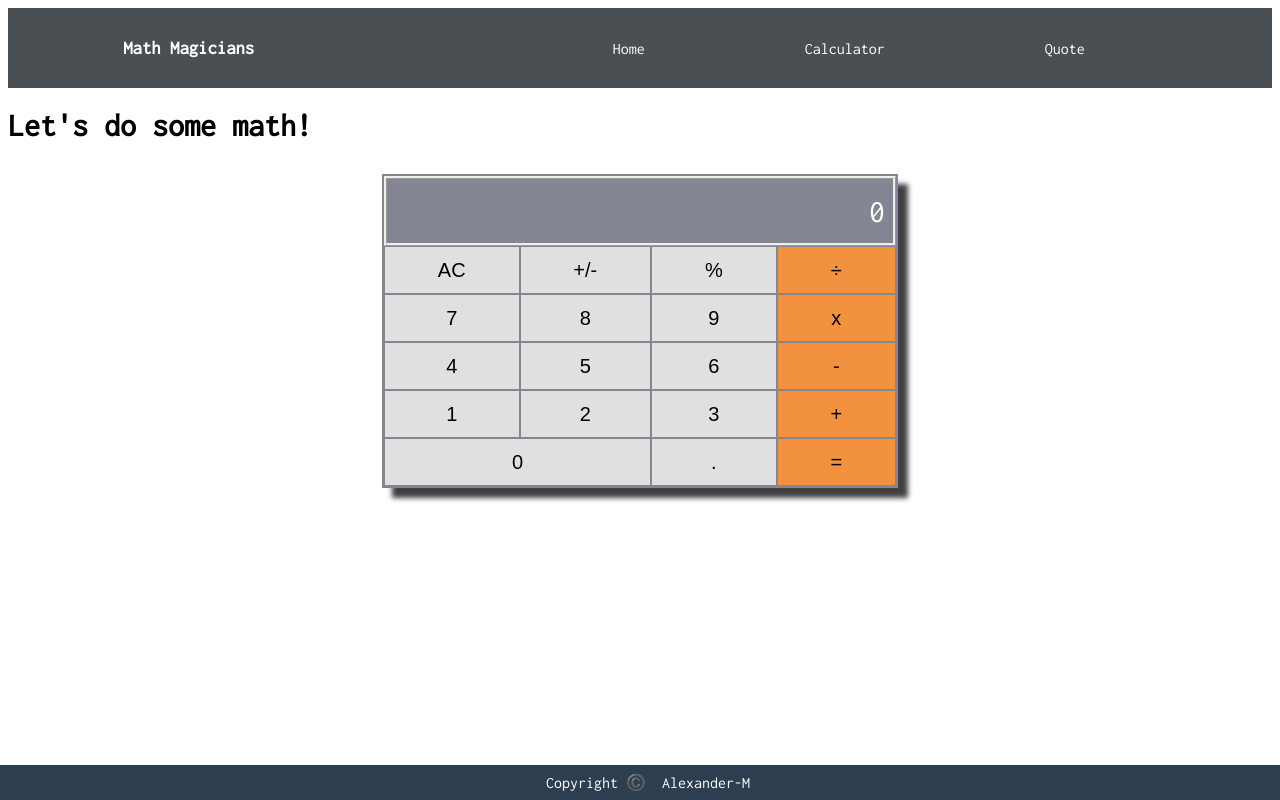
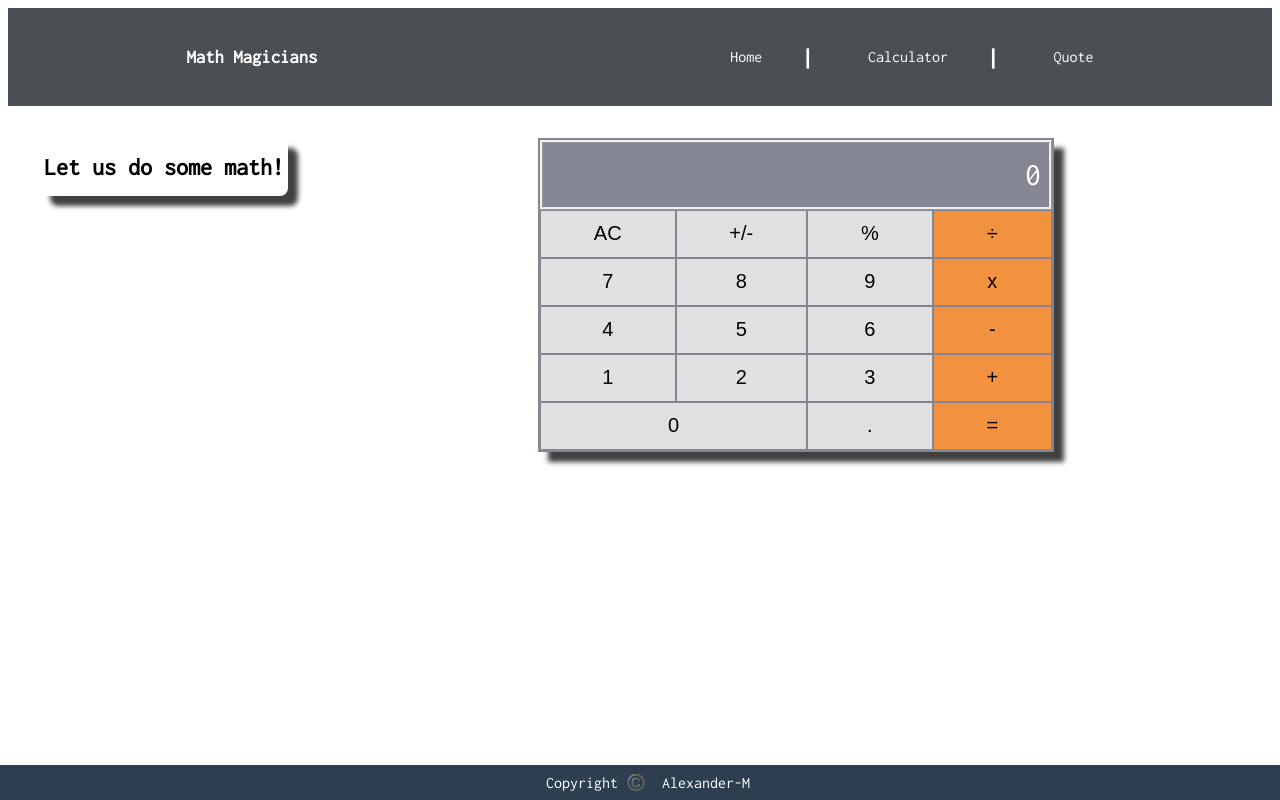
Before and after one commit to masangana/math-magicians, a React (Create React App) app: page /calculator in a window 1280 px wide. Built offline with nearby package versions, Linux system fonts and the light colour scheme.

Commit message:
add calculator page

```diff
--- a/src/App.css
+++ b/src/App.css
@@ -22,9 +22,9 @@ nav {
 
 .nav-links {
   list-style: none;
-  width: 50%;
+  width: 30%;
   display: flex;
-  justify-content: space-around;
+  justify-content: space-between;
   align-items: center;
   color: white;
 
@@ -86,3 +86,20 @@ a {
   margin-left: auto;
   font-style: italic;
 }
+
+/*calculator*/
+.TitleCal {
+  font-size: 1.5rem;
+  text-align: center;
+  margin: 2rem;
+  padding: 1rem 0.25rem;
+  background-color: white;
+  box-shadow: 10px 10px 5px 0 rgba(0, 0, 0, 0.75);
+  border-radius: 0.5rem;
+}
+
+.calculatorCont {
+  display: flex;
+  justify-content: space-around;
+  align-items: flex-start;
+}
--- a/src/components/Calculator.js
+++ b/src/components/Calculator.js
@@ -39,7 +39,8 @@ const Calculator = () => {
 
   return (
     <>
-      <h1 className="TitleCal">Let&apos;s do some math!</h1>
+      <div className="calculatorCont">
+        <h1 className="TitleCal">Let us do some math!</h1>
         <div className="Calculator">
           <span className="Display">{result}</span>
           <section className="Keypad">
@@ -56,6 +57,7 @@ const Calculator = () => {
             ))}
           </section>
         </div>
+      </div>
     </>
   );
 };
--- a/src/components/Nav.js
+++ b/src/components/Nav.js
@@ -15,10 +15,12 @@ function Nav() {
                     Home
                     </NavLink>
                 </li>
+                <h2>|</h2>
                 <li><NavLink to="/calculator">
                     Calculator
                     </NavLink>
                 </li>
+                <h2>|</h2>
                 <li><NavLink to="/quote">
                     Quote
                     </NavLink>
```
Lines whose indentation alone changed are shown as unchanged.
